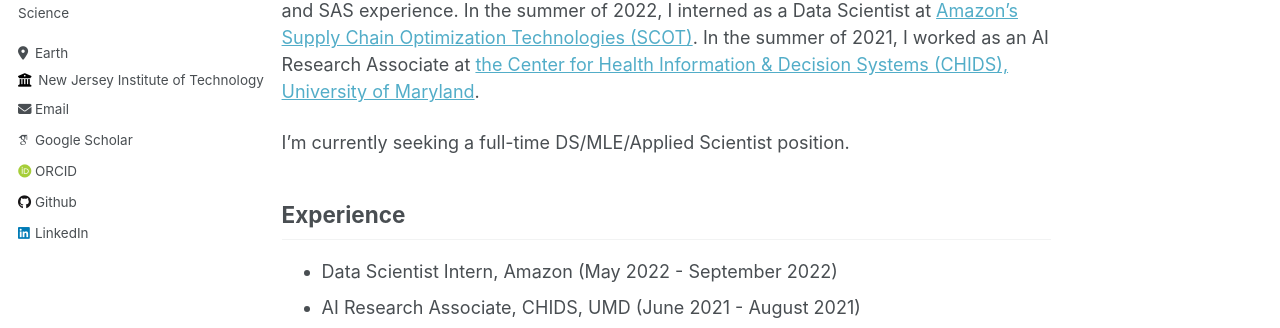
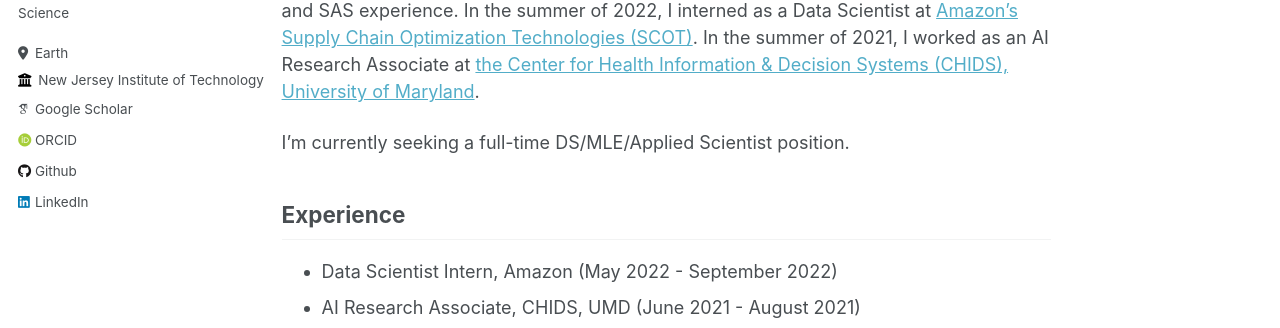
Before and after one commit to xga0/xga0.github.io, a Jekyll site: the page built from _pages/about.md, in a window 1280 px wide. Shown: the part 352-680 px from the top of the page. Built offline with Jekyll 4.4.1, drawn with Linux system fonts in a browser that asks for light colours; some web fonts are replaced.

Commit message:
Update _config.yml

```diff
--- a/_config.yml
+++ b/_config.yml
@@ -28,8 +28,8 @@ author:
   location         : "Earth"
   employer         : "New Jersey Institute of Technology"
   uri              : # URL
-  email            : "seangao91@gmail.com"
-  email            : "xg77@njit.edu"
+  email1            : "seangao91@gmail.com"
+  email2            : "xg77@njit.edu"
 
   # Academic websites
   arxiv            : # URL - Update with the correct link to your profile
```
